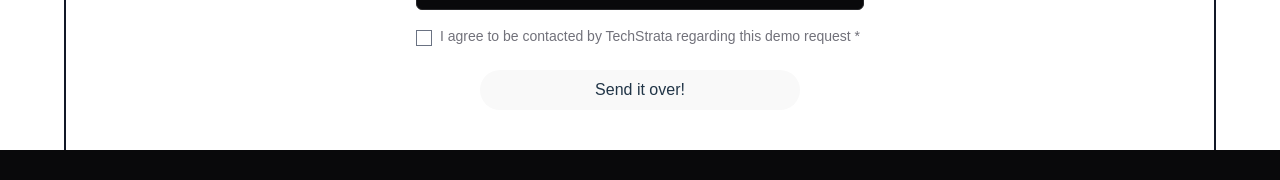
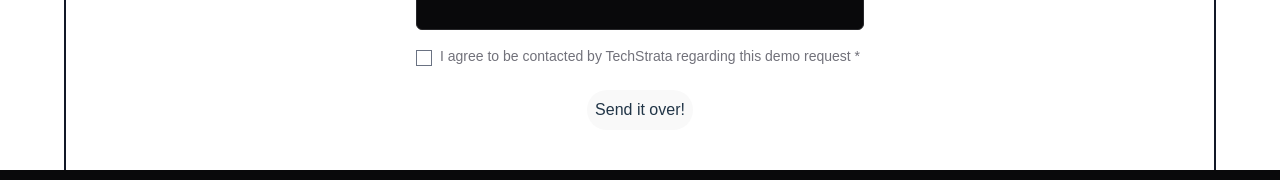
Before and after one commit to horizonx-tech/chainsight-lp-v4, a React (Vite) app: page / in a window 1280 px wide. Shown: the part 3912-4092 px from the top of the page. Built offline with nearby package versions, Linux system fonts and the light colour scheme.

Commit message:
fix: margin issues

```diff
--- a/src/components/main/Subscription.tsx
+++ b/src/components/main/Subscription.tsx
@@ -4,7 +4,7 @@ import SubscriptionCards from '../sub/SubscriptionCards';
 const Subscription = () => {
   const [click, setClick] = useState(0);
   return (
-    <div className='flex flex-col items-center gap-5 justify-center my-10 px-4'>
+    <div className='flex flex-col items-center gap-5 justify-center my-10 mt-15 px-4'>
       <div className='flex flex-col gap-2 items-center justify-center text-center'>
         <h2 className='text-2xl text-[#FAFAFA] font-semibold'>Portal Subscription Plans</h2>
         <p className='text-[#A1A1AA] text-xs font-extralight max-w-lg'>Add a concise value statement that addresses price sensitivity and showcases plan flexibility. Focus on transformation and results while keeping it under 2 lines. Align with your pricing table options.</p>
--- a/src/components/sub/Connect.tsx
+++ b/src/components/sub/Connect.tsx
@@ -67,7 +67,7 @@ const Connect = () => {
           </div>
         </div>
 
-        <button className="w-full max-w-xs h-10 rounded-full bg-[#355DEA] text-sm sm:text-base">
+        <button className="max-w-md p-2 h-10 rounded-full bg-[#355DEA] text-sm sm:text-base">
           Send it over!
         </button>
       </div>
```
